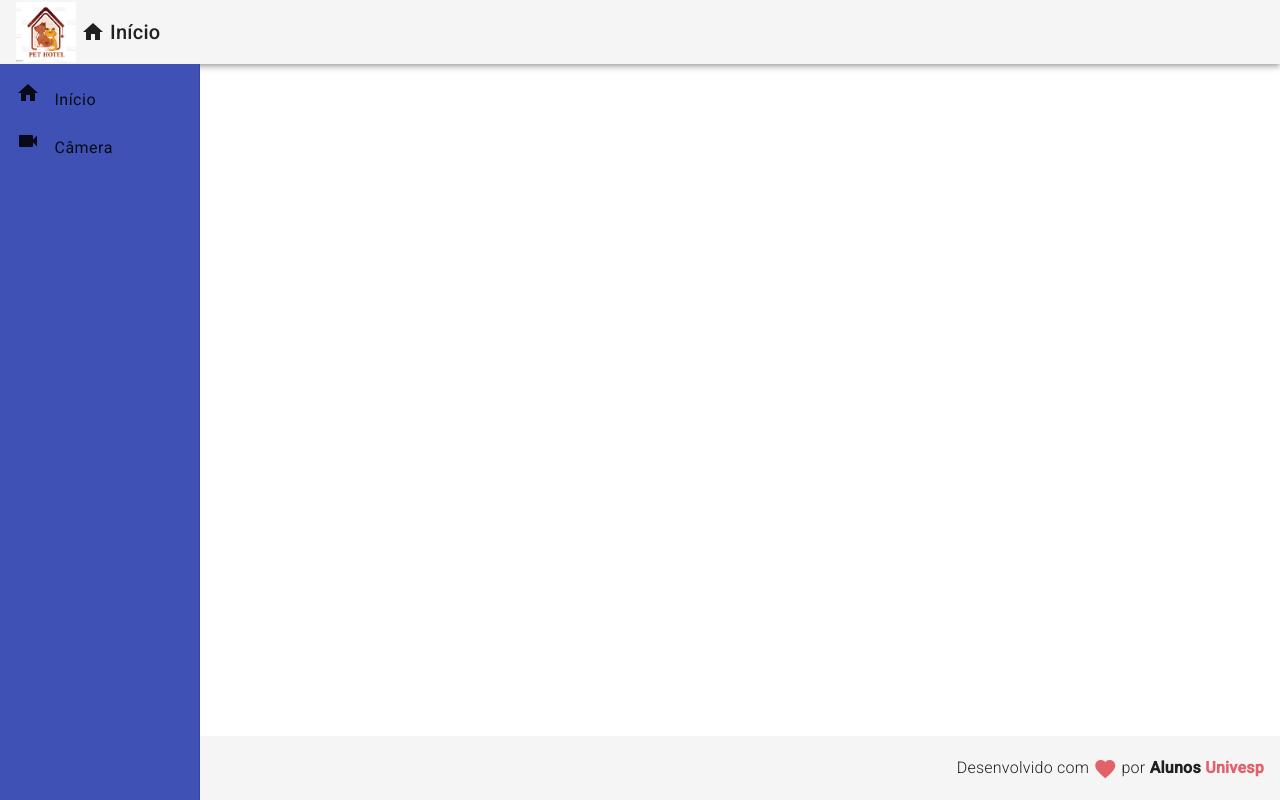
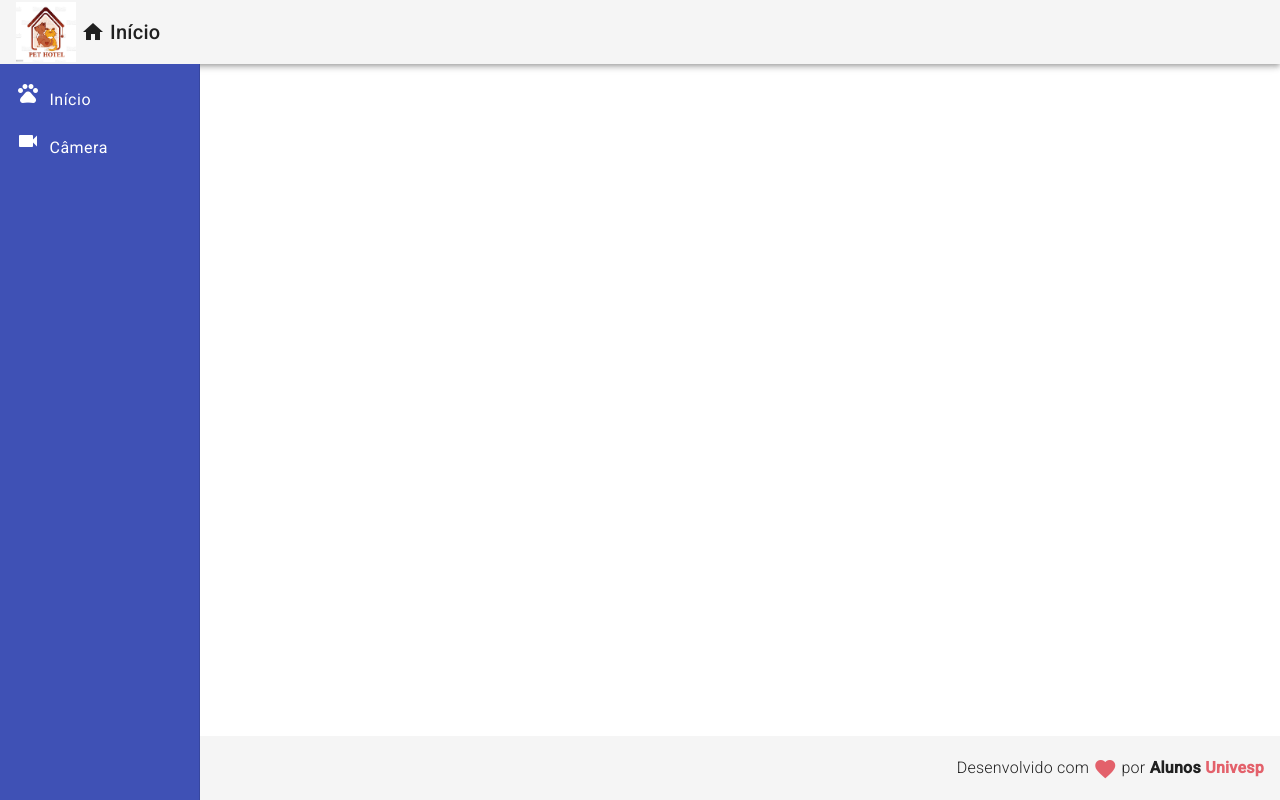
Before and after one commit to Givaild/TCC-Project, an Angular app in the folder frontendHotel/: page / in a window 1280 px wide. Built offline with nearby package versions, Linux system fonts and the light colour scheme.

Commit message:
fix:adjust css nav component

```diff
--- a/frontendHotel/src/app/components/template/nav/nav.component.css
+++ b/frontendHotel/src/app/components/template/nav/nav.component.css
@@ -7,5 +7,5 @@
     color: #fff !important;
 }
 .sidenav i {
-    padding-right: 10px;
+    padding-right: 5px;
 }
--- a/frontendHotel/src/app/components/template/nav/nav.component.html
+++ b/frontendHotel/src/app/components/template/nav/nav.component.html
@@ -1,19 +1,24 @@
 <mat-sidenav-container class="container">
-    <mat-sidenav class="sidenav" mode="side" opened fixedInViewport="true" fixedTopGap="64">
-
+  <mat-sidenav
+    class="sidenav"
+    mode="side"
+    opened
+    fixedInViewport="true"
+    fixedTopGap="64"
+  >
     <mat-nav-list class="nav-list">
-            <a mat-list-item>
-                <i class="material-icons">
-                    home
-                </i>
+      <mat-list-item>
+        <a>
+          <i class="material-icons"> pets </i>
           Início
         </a>
-            <a mat-list-item>
-                <i class="material-icons">
-                    videocam
-                </i>
+      </mat-list-item>
+      <mat-list-item>
+        <a>
+          <i class="material-icons"> videocam </i>
           Câmera
         </a>
+      </mat-list-item>
     </mat-nav-list>
   </mat-sidenav>
 </mat-sidenav-container>
```
Lines whose indentation alone changed are shown as unchanged.
